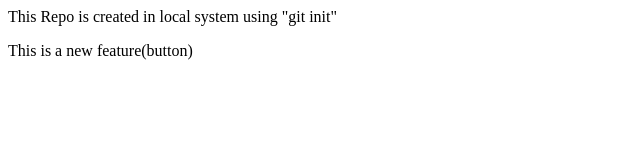
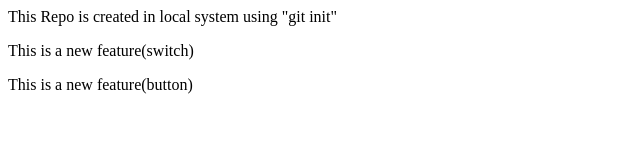
Before and after one commit to Lokes-kumar/Local-repo, a plain HTML site: page index.html in a window 1280 px wide. Shown: the whole page, without its empty margins (0-640 px from the left). Drawn offline with Linux system fonts and the light colour scheme.

Commit message:
Add Both features

```diff
--- a/index.html
+++ b/index.html
@@ -1,2 +1,3 @@
 <p>This Repo is created in local system using "git init"</p>
+<p>This is a new feature(switch)</p>
 <p>This is a new feature(button)</p>
```
